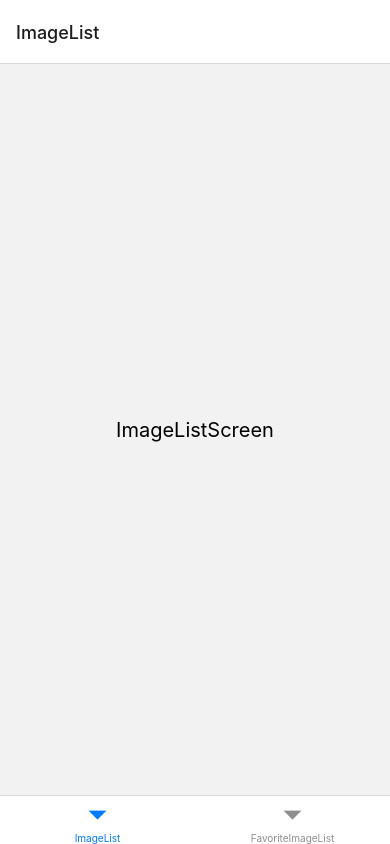
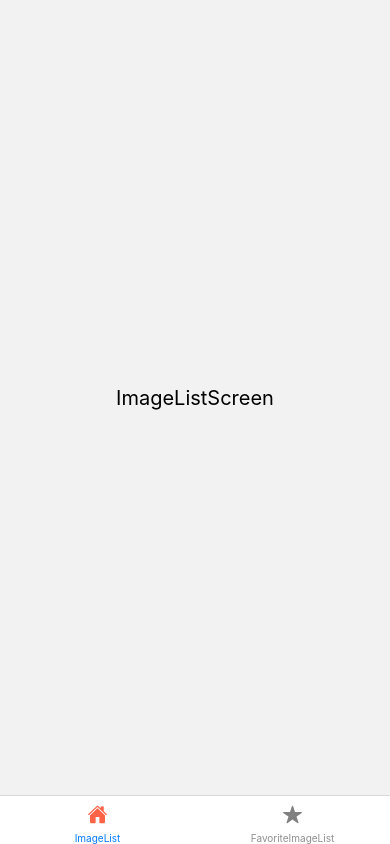
Before and after one commit to Yuhyeon0516/ReactNative-Wallpaper, a React Native app: screen /BottomTab in a window 390 px wide. Built offline with nearby package versions, Linux system fonts and the light colour scheme.

Commit message:
set tabbar icon & color

```diff
--- a/src/navigations/BottomTabNavigations.js
+++ b/src/navigations/BottomTabNavigations.js
@@ -1,12 +1,26 @@
 import { createBottomTabNavigator } from "@react-navigation/bottom-tabs";
 import ImageListScreen from "../screen/ImageListScreen";
 import FavoriteImageListScreen from "../screen/FavoriteImageListScreen";
+import { TabIcon } from "../components/TabIcon";
 
 const Tabs = createBottomTabNavigator();
 
 export default function BottomTabNavigations() {
   return (
-    <Tabs.Navigator>
+    <Tabs.Navigator
+      screenOptions={({ route }) => ({
+        headerShown: false,
+        tabBarIcon: ({ focused, color, size }) => {
+          function getIconName() {
+            if (route.name === "ImageList") return "home";
+            if (route.name === "FavoriteImageList") return "star";
+          }
+          const iconName = getIconName();
+
+          return <TabIcon iconName={iconName} iconColor={focused ? "tomato" : "gray"} />;
+        },
+      })}
+    >
       <Tabs.Screen name="ImageList" component={ImageListScreen} />
       <Tabs.Screen name="FavoriteImageList" component={FavoriteImageListScreen} />
     </Tabs.Navigator>
```
